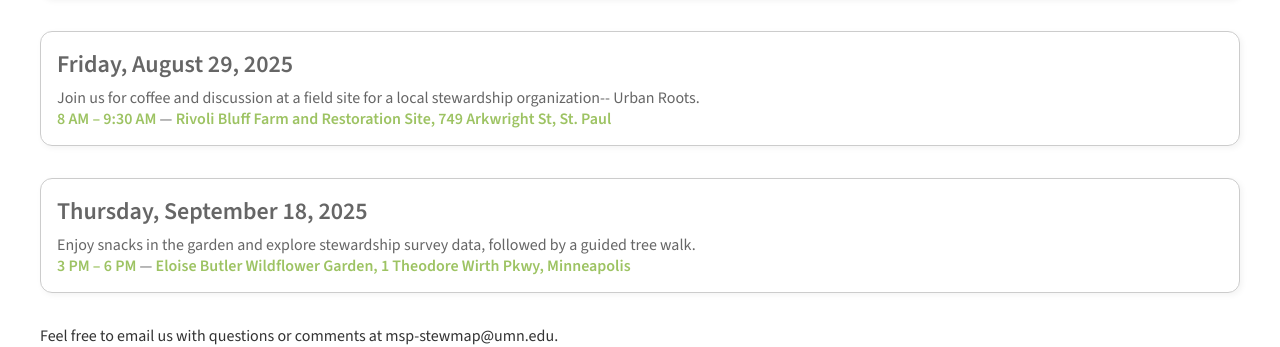
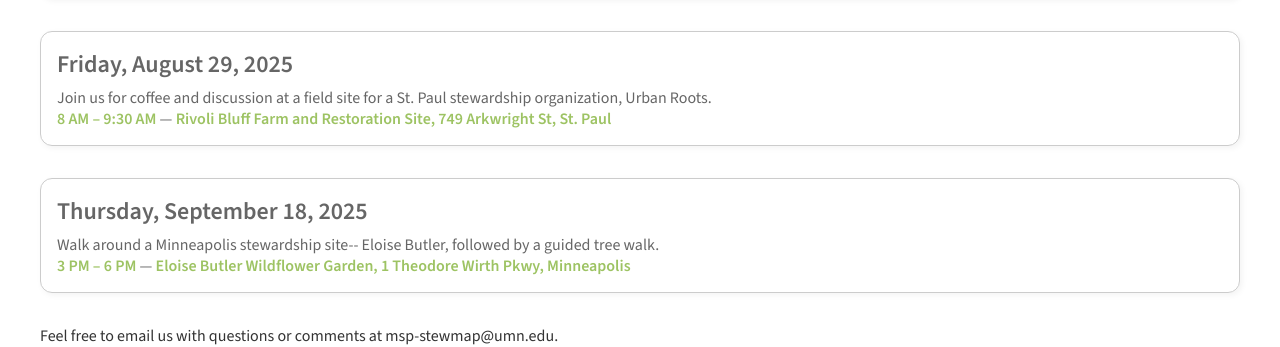
Before and after one commit to MSP-LTER/stewmap, a Jekyll site: the page built from events.md, in a window 1280 px wide. Shown: the part 345-692 px from the top of the page. Built offline with Jekyll 4.4.1, drawn with Linux system fonts in a browser that asks for light colours.

Commit message:
Update events.md

```diff
--- a/events.md
+++ b/events.md
@@ -61,7 +61,7 @@ layout: default
 <div class="event-box">
   <div class="event-date">Friday, August 29, 2025</div>
   <div>
-    Join us for coffee and discussion at a field site for a local stewardship organization-- Urban Roots.
+    Join us for coffee and discussion at a field site for a St. Paul stewardship organization, Urban Roots.
   </div>
   <div>
     <span class="event-highlight">8 AM – 9:30 AM</span> —
@@ -72,7 +72,7 @@ layout: default
 <div class="event-box">
   <div class="event-date">Thursday, September 18, 2025</div>
   <div>
-    Enjoy snacks in the garden and explore stewardship survey data, followed by a guided tree walk.
+    Walk around a Minneapolis stewardship site-- Eloise Butler, followed by a guided tree walk.
   </div>
   <div>
     <span class="event-highlight">3 PM – 6 PM</span> —
```
